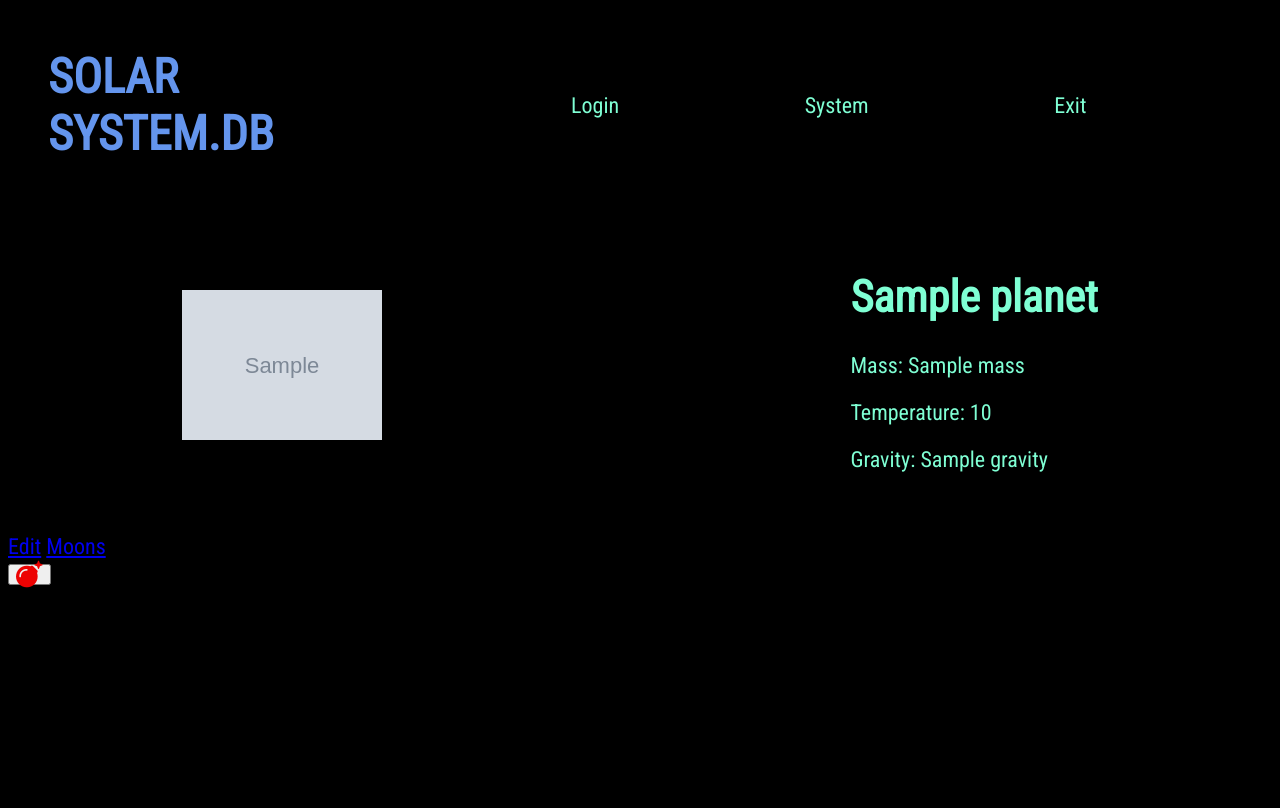
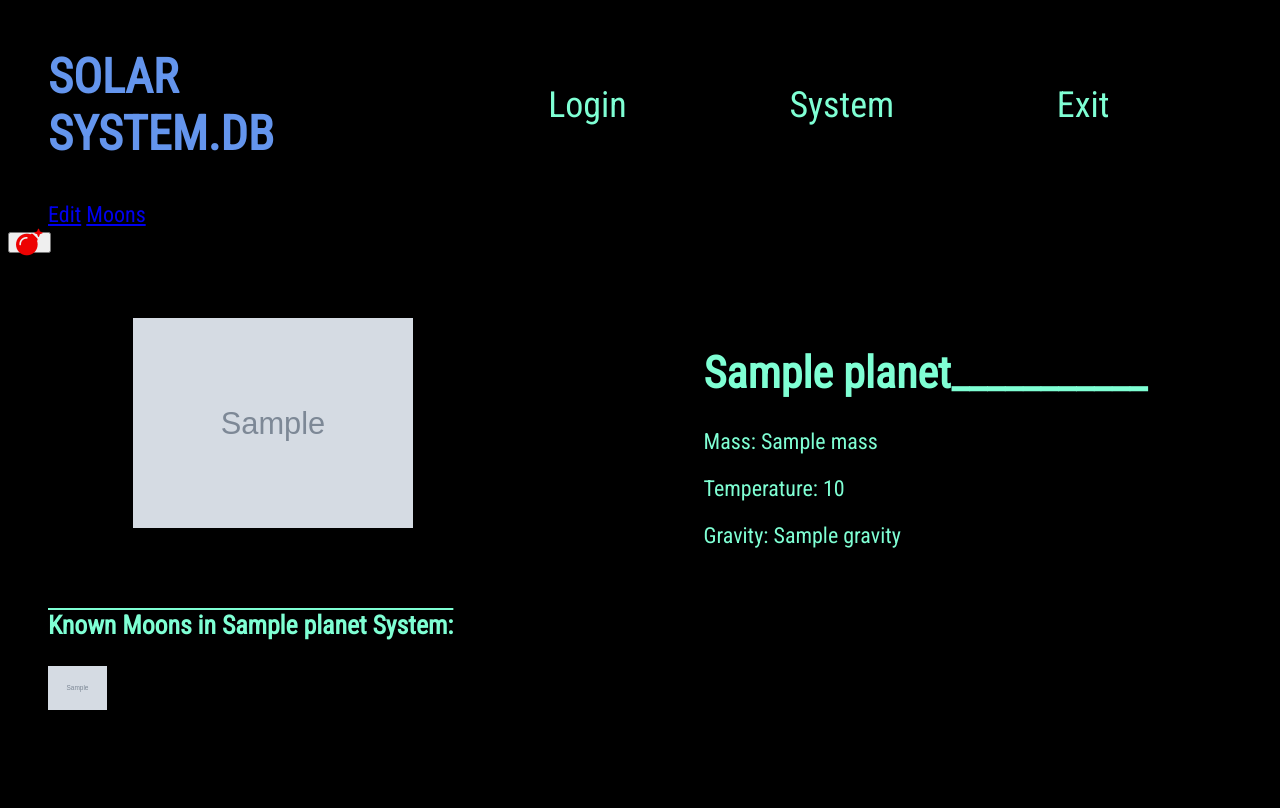
Before and after one commit to WaxenOsprey/SolarSystem.DB, a Flask app: page /planets/1 in a window 1280 px wide. Run offline with Flask 3, Linux system fonts and the light colour scheme; grey boxes marked "Sample" are stand-in pictures; a database or web service that is not in the repository returns one stand-in record (values such as "Sample title"); some libraries are stand-ins or nearby versions.

Commit message:
improved layoout and added moonslist to system page and planet sytem page, moon index now redundant

```diff
--- a/controllers/planets_controller.py
+++ b/controllers/planets_controller.py
@@ -6,13 +6,15 @@ from models.visit import Visit
 import repositories.planet_repository as planet_repository
 import repositories.visit_repository as visit_repository
 import repositories.user_repository as user_repository
+import repositories.moon_repository as moon_repository
 
 planets_blueprint = Blueprint("planets", __name__)
 
 @planets_blueprint.route("/planets")
 def planets():
     planets = planet_repository.select_all()
-    return render_template("planets/index.html", all_planets = planets)
+    moons = moon_repository.select_all_moons()
+    return render_template("planets/index.html", all_planets = planets, all_moons = moons)
 
 # SHOW (GETS AN INDIVIDUAL PLANET, and renders the single planet page)
 # GET '/planets/<id>'
@@ -20,8 +22,9 @@ def planets():
 def show_planet(id):
     planet = planet_repository.select(id)
     user = user_repository.select_active_user()
+    moons = moon_repository.select_moons(id)
     visit_repository.save_visit(user, planet)
-    return render_template('planets/show.html', planet = planet)
+    return render_template('planets/show.html', planet = planet, moons = moons)
 
 
 # GET '/planets/new' (THIS GOES TO PAGE WITH FOR NEW PLANET)
--- a/repositories/moon_repository.py
+++ b/repositories/moon_repository.py
@@ -10,6 +10,16 @@ def save(moon):
     id = results[0]['id']
     moon.id = id
     return moon
+
+def select_all_moons():
+    moons = []
+    sql = "SELECT * FROM moons"
+    results = run_sql(sql)
+
+    for row in results:
+        moon = Moon(row['name'], row['planet_id'], row['orbital_period'], row ['mean_radius'], row['image'], row['id'])
+        moons.append(moon)
+    return moons
 
 def select_moons(id):
     moons = []
--- a/static/style.css
+++ b/static/style.css
@@ -52,11 +52,6 @@ body, html {
   align-items: center;
 }
 
-.planet {
-  padding: 40px;
-}
-
-
 .hide {
   display: none;
 }
@@ -67,14 +62,21 @@ body, html {
   font-size: 36px;
 }
 
+.planets-container {
+  display: flex;
+  flex-direction: column;
+  margin: 40px;
+}
 
-
-
+.planet {
+  margin: 40px;
+}
 .menu {
   display: flex;
   flex-direction: row;
   width: 100%;
   justify-content: space-evenly;
+  font-size: 36px;
 
 }
 
@@ -146,6 +148,20 @@ ul {
   flex-direction: row-reverse;
   justify-content: space-around;
   flex-wrap: nowrap;
-  align-items: center;
+  align-items: flex-start;
+  margin: 40px;
+
+}
+
+.moon-list {
   margin: 40px;
 }
+
+.moon-nav {
+  margin: 40px;
+  display: inline;
+}
+
+.moon-list > h3 {
+  text-decoration: overline;
+}
--- a/templates/planets/show.html
+++ b/templates/planets/show.html
@@ -1,30 +1,35 @@
 {% extends "base.html" %}
 {% block content %}
+<div class="moon-page">
+<nav class="moon-nav">
+  <a href="/planets/{{planet.id}}/edit">Edit</a>
+  <a href="/planets/{{planet.id}}/moons">Moons</a>
+
+  <form class="delete-form" action="/planets/{{planet.id}}/delete" method="POST">
+    <button class="destroy-button"><i class="fa-solid fa-bomb fa-2xl" style="color: #ed0202;"></i></button>
+  </form>
+  </nav>
+
 
     <div class="single-planet-container">
+
       <div class="planet-overview">
-        <h1>{{ planet.name }}</h1>
-
+        <h1>{{ planet.name }}___________</h1>
         <p>Mass: {{ planet.mass }}</p>
         <p>Temperature: {{ planet.temp }}</p>
         <p>Gravity: {{ planet.gravity }}</p>
       </div>
 
       <div class="planet-image">
-        <img src="{{ planet.image }}" alt="The planet {{ planet.name }}" width="50%" height="50%">
+        <img src="{{ planet.image }}" alt="The planet {{ planet.name }}" width="70%" height="70%">
       </div>
-
     </div>
 
-    <nav class="planet-nav">
-    <a href="/planets/{{planet.id}}/edit">Edit</a>
-    <a href="/planets/{{planet.id}}/moons">Moons</a>
-
-    <form class="delete-form" action="/planets/{{planet.id}}/delete" method="POST">
-      <button class="destroy-button"><i class="fa-solid fa-bomb fa-2xl" style="color: #ed0202;"></i></button>
-    </form>
-    </nav>
-
-
-
+    <div class="moon-list">
+      <h3>Known Moons in {{planet.name}} System:</h3>
+      {% for moon in moons %}
+        <a href="/planets/{{planet.id}}/moons/{{moon.id}}"><img src="{{moon.image}}" alt="moon picture" style="width:5%;height:5%;"></a>
+    {% endfor %}
+    </div>
+</div>
 {% endblock %}
```
Also changed, not shown: templates/planets/index.html (+19 -11 lines).
